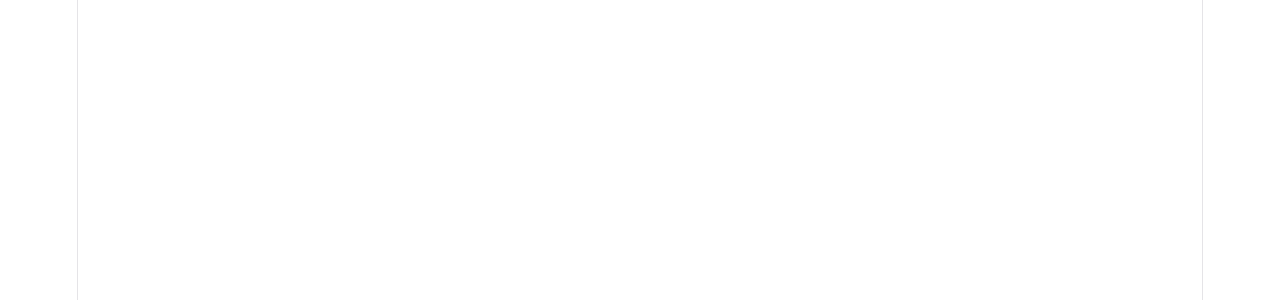
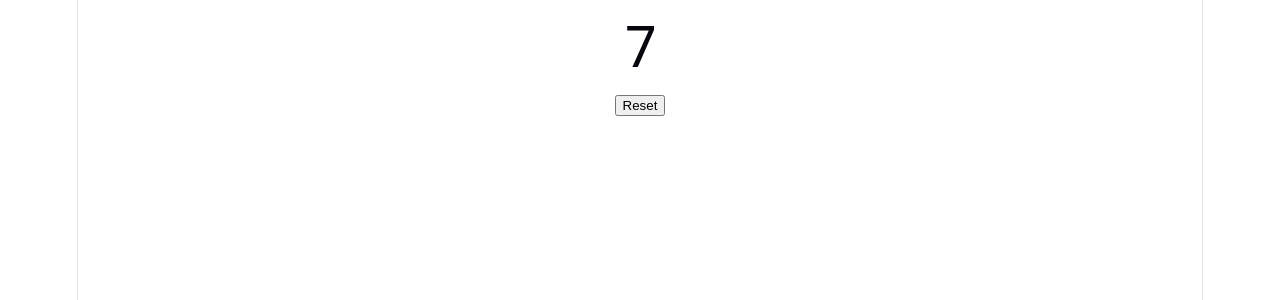
Before and after one commit to scraxx99/NerdyNeighbor, a React (Vite) app: page / in a window 1280 px wide. Shown: the top 300 px of the page. Built offline with nearby package versions, Linux system fonts and the light colour scheme.

Commit message:
added a counter that has a reset button

```diff
--- a/src/App.tsx
+++ b/src/App.tsx
@@ -1,14 +1,18 @@
-import { useState, useEffect } from 'react'
 import './App.css'
+import {Counter} from './timer';
 
 function App() {
-  const [count, setCount] = useState(0);
+
 
 
   return (
     <>
-      <div className="App"></div>
 
+    <div>
+
+      <Counter></Counter>
+
+    </div>
 
     </>
   )
--- /dev/null
+++ b/src/timer.tsx
@@ -0,0 +1,18 @@
+import {useEffect, useState} from 'react';
+//Basic timer that counts need to figuire out how to convert seconds into minutes, hours, etc.
+
+    export function Counter(){
+        const [count, setCount] = useState<number>(0);
+
+        useEffect(() => {
+            const interval = setInterval(() => {
+                setCount(prev => prev + 1);
+
+            },1000);
+
+            return() => clearInterval(interval);
+
+        },[]);
+       return (<div><h1>{count}</h1>
+       <button onClick={() => setCount (0)}> Reset</button></div>);
+    }
```
